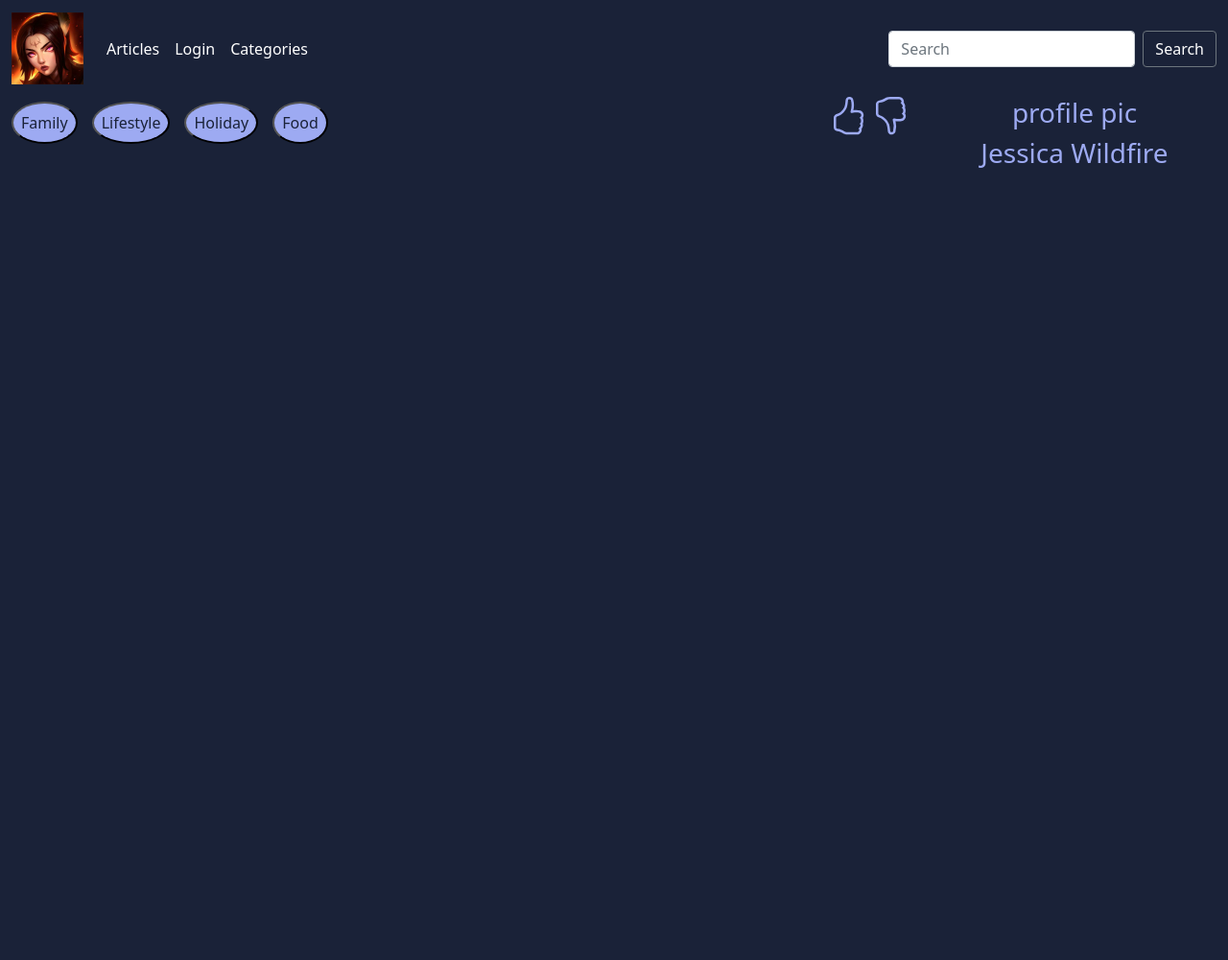
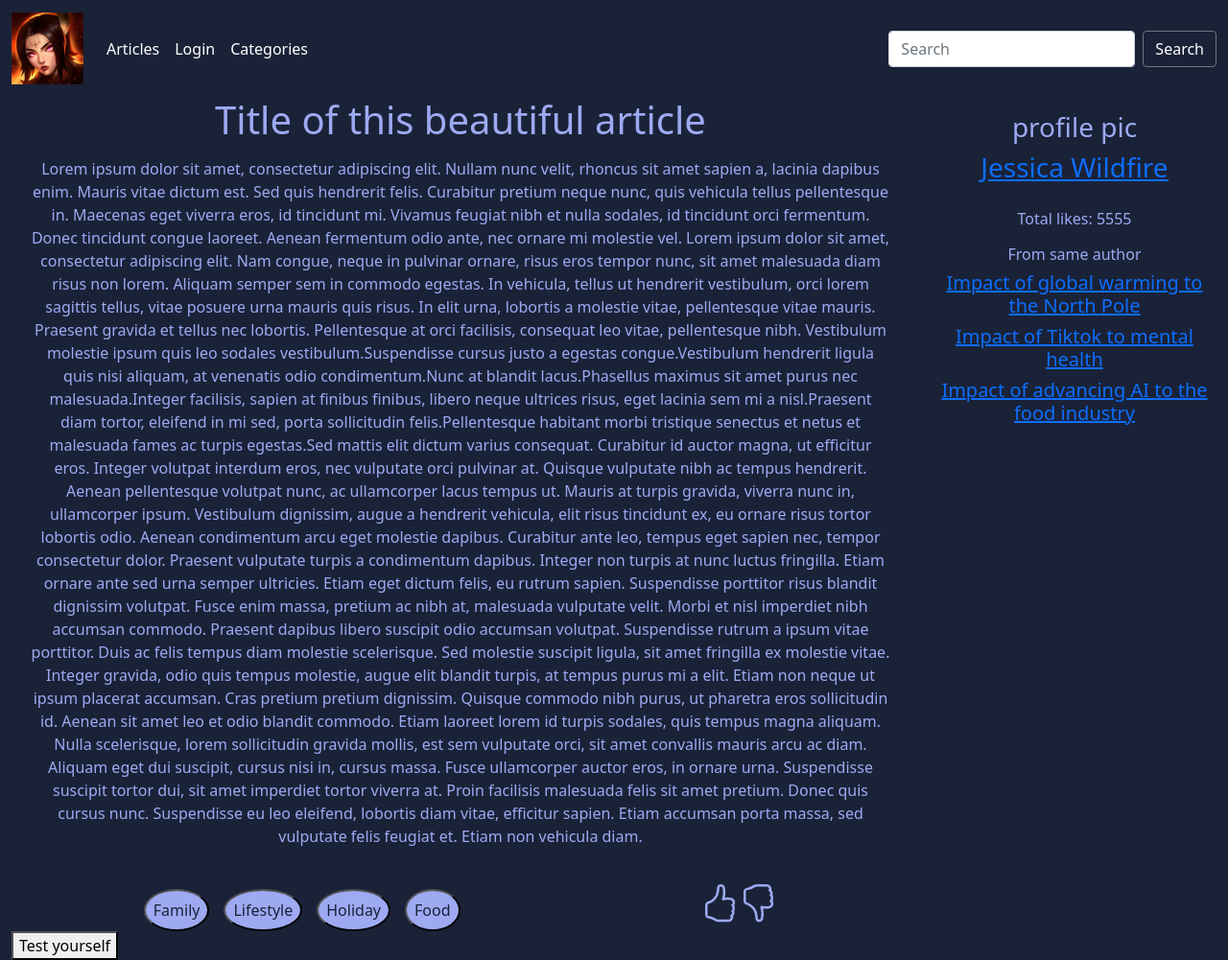
Before and after one commit to brkagithub/PSIlearnopedia, a Python web app: template templates/article.html in a window 1280 px wide. Shown: the whole page at 96% size. Before the commit the page ends 175 px from the top, so only its background shows below. Run offline with Jinja, Linux system fonts and the light colour scheme; the template is opened without the code that fills it, so the values that code supplies are empty.

Commit message:
Article page done

```diff
--- /dev/null
+++ b/templates/article.css
@@ -0,0 +1,35 @@
+.categoryChip {
+  background-color: #9daaf2;
+  color: #1a2238;
+  margin-right: 15px;
+  margin-top: 5px;
+  padding: 8px;
+}
+
+.underlinedAuthor {
+  text-decoration: underline;
+  margin-bottom: 25px;
+}
+
+#content {
+  margin-top: 15px;
+  margin-bottom: 30px;
+}
+
+#categories {
+  text-align: left;
+}
+
+#likeDislike {
+  text-align: right;
+}
+
+.marginLR60 {
+  margin-left: 20px;
+  margin-right: 20px;
+}
+
+#author {
+  margin-top: 15px;
+  margin-bottom: 30px;
+}
--- a/templates/article.html
+++ b/templates/article.html
@@ -62,7 +62,7 @@
               <a class="nav-link" href="#">Login</a>
             </li>
             <li class="nav-item">
-              <a class="nav-link" href="#">Categories</a>
+              <a class="nav-link" href="categories.html">Categories</a>
             </li>
           </ul>
           <form class="d-flex">
@@ -80,8 +80,11 @@
       </nav>
       <div id="articlePreview" class="row textAlign backgroundDarkBlue">
         <div class="article col-12 col-lg-9">
-          <div id="categories" class="floatLeft"></div>
-          <div id="likeDislike" class="floatRight">
+          <h1 id="title"></h1>
+          <div id="content" class="marginLR60"></div>
+          <div class="flexWrap marginLR60">
+            <div id="categories" class="flexCenter mt-2 textAlign"></div>
+            <div id="likeDislike" class="mt-2 textAlign flexCenter">
               <svg
                 xmlns="http://www.w3.org/2000/svg"
                 width="40"
@@ -108,8 +111,10 @@
               </svg>
             </div>
           </div>
+        </div>
         <div id="author" class="author col-12 col-lg-3"></div>
       </div>
+      <a href="questions.html"><button>Test yourself</button></a>
     </div>
   </body>
 </html>
--- a/templates/article.js
+++ b/templates/article.js
@@ -2,7 +2,41 @@ $(document).ready(() => {
   const categories = ["Family", "Lifestyle", "Holiday", "Food"];
 
   const categoriesEl = $("#categories");
+
+  const article = {
+    title: "Title of this beautiful article",
+    content: `Lorem ipsum dolor sit amet, consectetur adipiscing elit. Nullam nunc velit, rhoncus sit amet sapien a, lacinia dapibus enim. Mauris vitae dictum est. Sed quis hendrerit felis. Curabitur pretium neque nunc, quis vehicula tellus pellentesque in. Maecenas eget viverra eros, id tincidunt mi. Vivamus feugiat nibh et nulla sodales, id tincidunt orci fermentum. Donec tincidunt congue laoreet. Aenean fermentum odio ante, nec ornare mi molestie vel. Lorem ipsum dolor sit amet, consectetur adipiscing elit. Nam congue, neque in pulvinar ornare, risus eros tempor nunc, sit amet malesuada diam risus non lorem. Aliquam semper sem in commodo egestas. In vehicula, tellus ut hendrerit vestibulum, orci lorem sagittis tellus, vitae posuere urna mauris quis risus. In elit urna, lobortis a molestie vitae, pellentesque vitae mauris. Praesent gravida et tellus nec lobortis. Pellentesque at orci facilisis, consequat leo vitae, pellentesque nibh.
+
+      Vestibulum molestie ipsum quis leo sodales vestibulum.Suspendisse cursus justo a egestas congue.Vestibulum hendrerit ligula quis nisi aliquam, at venenatis odio condimentum.Nunc at blandit lacus.Phasellus maximus sit amet purus nec malesuada.Integer facilisis, sapien at finibus finibus, libero neque ultrices risus, eget lacinia sem mi a nisl.Praesent diam tortor, eleifend in mi sed, porta sollicitudin felis.Pellentesque habitant morbi tristique senectus et netus et malesuada fames ac turpis egestas.Sed mattis elit dictum varius consequat.
+
+      Curabitur id auctor magna, ut efficitur eros. Integer volutpat interdum eros, nec vulputate orci pulvinar at. Quisque vulputate nibh ac tempus hendrerit. Aenean pellentesque volutpat nunc, ac ullamcorper lacus tempus ut. Mauris at turpis gravida, viverra nunc in, ullamcorper ipsum. Vestibulum dignissim, augue a hendrerit vehicula, elit risus tincidunt ex, eu ornare risus tortor lobortis odio. Aenean condimentum arcu eget molestie dapibus. Curabitur ante leo, tempus eget sapien nec, tempor consectetur dolor.
+
+      Praesent vulputate turpis a condimentum dapibus. Integer non turpis at nunc luctus fringilla. Etiam ornare ante sed urna semper ultricies. Etiam eget dictum felis, eu rutrum sapien. Suspendisse porttitor risus blandit dignissim volutpat. Fusce enim massa, pretium ac nibh at, malesuada vulputate velit. Morbi et nisl imperdiet nibh accumsan commodo. Praesent dapibus libero suscipit odio accumsan volutpat. Suspendisse rutrum a ipsum vitae porttitor. Duis ac felis tempus diam molestie scelerisque. Sed molestie suscipit ligula, sit amet fringilla ex molestie vitae. Integer gravida, odio quis tempus molestie, augue elit blandit turpis, at tempus purus mi a elit. Etiam non neque ut ipsum placerat accumsan. Cras pretium pretium dignissim.
+
+      Quisque commodo nibh purus, ut pharetra eros sollicitudin id. Aenean sit amet leo et odio blandit commodo. Etiam laoreet lorem id turpis sodales, quis tempus magna aliquam. Nulla scelerisque, lorem sollicitudin gravida mollis, est sem vulputate orci, sit amet convallis mauris arcu ac diam. Aliquam eget dui suscipit, cursus nisi in, cursus massa. Fusce ullamcorper auctor eros, in ornare urna. Suspendisse suscipit tortor dui, sit amet imperdiet tortor viverra at. Proin facilisis malesuada felis sit amet pretium. Donec quis cursus nunc. Suspendisse eu leo eleifend, lobortis diam vitae, efficitur sapien. Etiam accumsan porta massa, sed vulputate felis feugiat et. Etiam non vehicula diam.`,
+    author: {
+      name: "Jessica Wildfire",
+      profileSlug: "profile",
+      totalLikes: 5555,
+      articles: [
+        {
+          title: "Impact of global warming to the North Pole",
+          slug: "article",
+        },
+        { title: "Impact of Tiktok to mental health", slug: "article" },
+        {
+          title: "Impact of advancing AI to the food industry",
+          slug: "article",
+        },
+      ],
+    },
+  };
+
+  const title = $("#title");
+
   const authorEl = $("#author");
+
+  const contentEl = $("#content");
 
   categories.map((categoryName) => {
     categoriesEl.append(
@@ -11,5 +45,17 @@ $(document).ready(() => {
   });
 
   authorEl.append(`<h3>profile pic</h3>
-    <h3>Jessica Wildfire</h3>`);
+    <a href="${article.author.profileSlug}.html"> <h3 class="underlinedAuthor">${article.author.name}</h3></a>
+    <p>Total likes: ${article.author.totalLikes}</p>
+    <h6>From same author</h6>`);
+
+  article.author.articles.map((article) => {
+    authorEl.append(
+      `<a href="${article.slug}.html"><h5>${article.title}</h5></a>`
+    );
+  });
+
+  title.html(article.title);
+
+  contentEl.append(`<div class="mt-20">${article.content}</div>`);
 });
--- a/templates/base.css
+++ b/templates/base.css
@@ -70,6 +70,17 @@
   flex-wrap: nowrap;
 }
 
+.flexWrap {
+  display: flex;
+  justify-content: space-around;
+  flex-wrap: wrap;
+}
+
+.flexCenter {
+  justify-content: center;
+  display: flex;
+}
+
 .card-text {
   color: #9daaf2;
 }
@@ -87,21 +98,3 @@ body {
 .linkNoDeco {
   text-decoration: none;
 }
-
-.floatLeft {
-  float: left;
-  text-align: left;
-}
-
-.floatRight {
-  float: right;
-  text-align: right;
-}
-
-.categoryChip {
-  background-color: #9daaf2;
-  color: #1a2238;
-  margin-right: 15px;
-  margin-top: 5px;
-  padding: 8px;
-}
```
Lines whose indentation alone changed are shown as unchanged.
